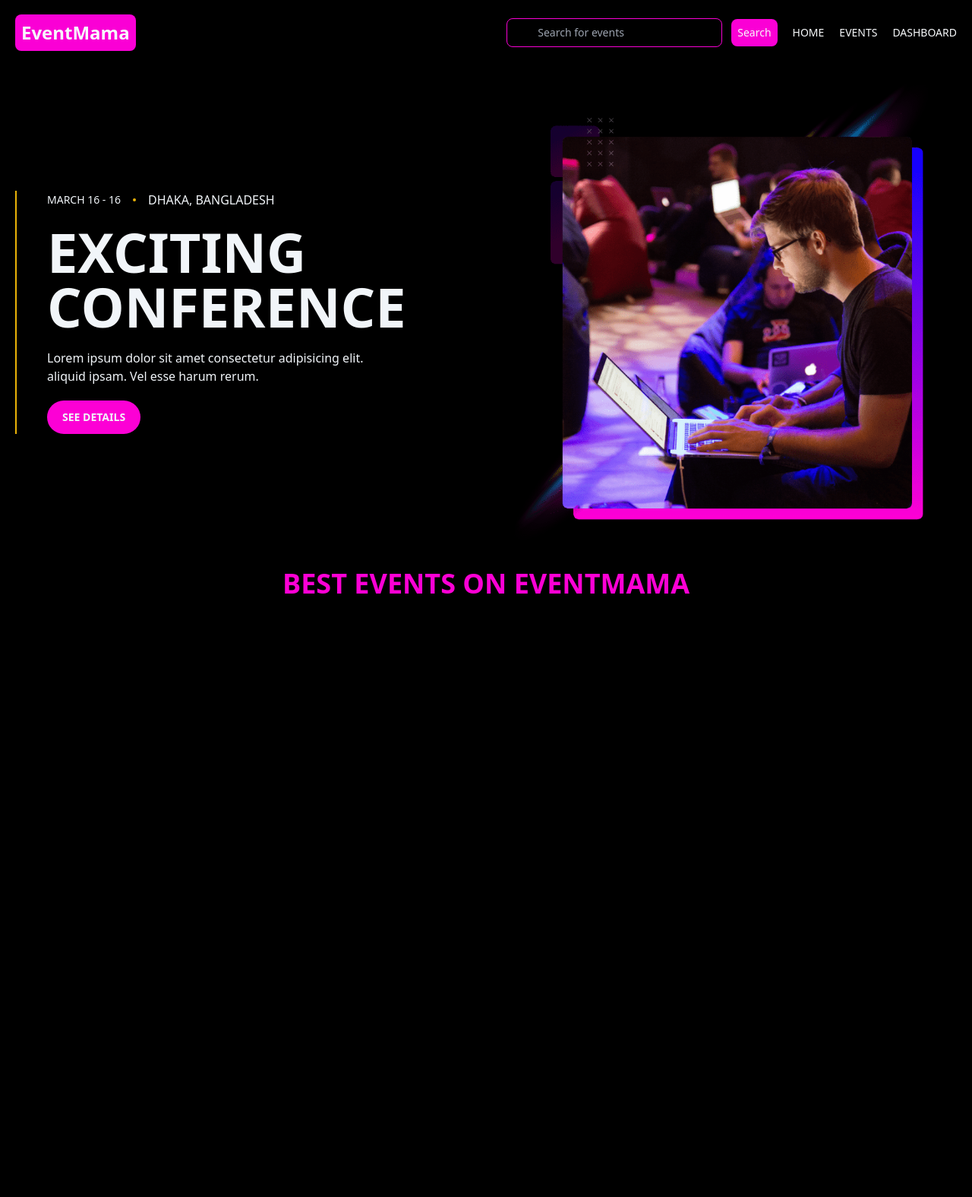
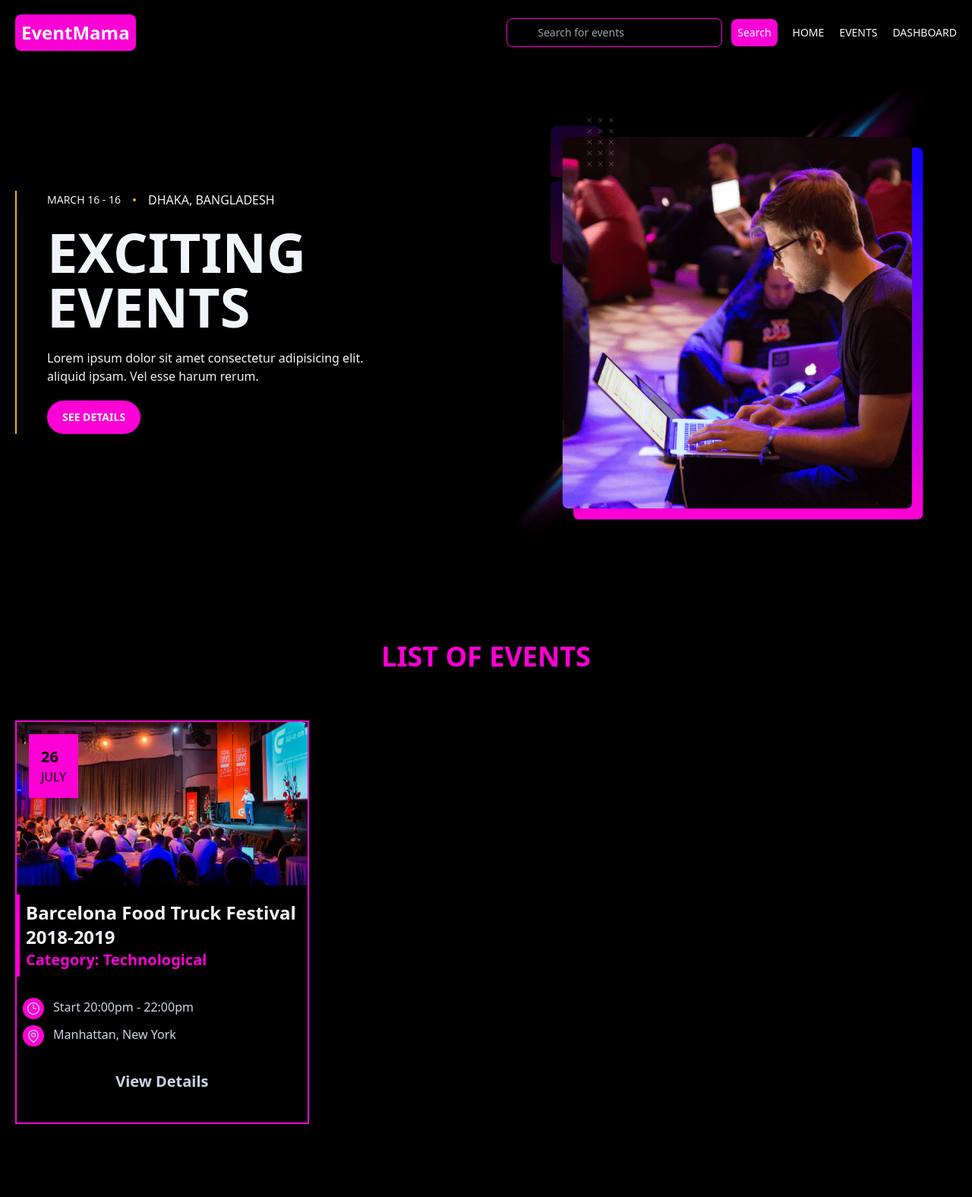
Before and after one commit to MohammadFahad1/Django-Assignment-1-Event-Management-System, a Django app: page / in a window 1280 px wide. Shown: the whole page at 76% size. Before the commit the page ends 781 px from the top, so only its background shows below. Run offline with Django 5.2, Linux system fonts and the light colour scheme.

Commit message:
Event Card Design [Done]

```diff
--- a/events/templates/dashboard/dashboard.html
+++ b/events/templates/dashboard/dashboard.html
@@ -1,6 +1,6 @@
 {% load static %}
 <!DOCTYPE html>
-<html lang="en">
+<html lang="en" class="scroll-smooth">
 <head>
     <meta charset="UTF-8">
     <meta name="viewport" content="width=device-width, initial-scale=1.0">
@@ -10,8 +10,8 @@
 <body class="bg-black">
     <div class="min-h-screen w-full max-w-7xl mx-auto px-5">
         {% comment %} Header Section Starts {% endcomment %}
-         <header class="mt-3">
-            <nav class="text-slate-50 flex flex-col justify-between items-center md:justify-between md:flex-row">
+         <header class="mt-3 sticky top-0 z-10 bg-black">
+            <nav class="text-slate-50 flex flex-col justify-between items-center md:justify-between md:flex-row sticky top-0 left-0">
                 {% comment %} Logo {% endcomment %}
                  <a href="/"><div class="text-2xl p-2 bg-[#FA00D5] rounded-lg font-bold">EventMama</div></a>
 
@@ -23,7 +23,7 @@
                         <input type="submit" value="Search" class="bg-[#FA00D5] p-2 rounded-lg cursor-pointer">
                     </form>
                     <a href="/" class="hover:text-[#FA00D5]">HOME</a>
-                    <a href="/" class="hover:text-[#FA00D5]">EVENTS</a>
+                    <a href="#events" class="hover:text-[#FA00D5]">EVENTS</a>
                     <a href="/" class="hover:text-[#FA00D5]">DASHBOARD</a>
                   </div>
             </nav>
@@ -44,7 +44,7 @@
                         </div>
 
                         <h2 class="text-slate-100 text-5xl sm:text-6xl md:text-7xl font-extrabold pb-5">
-                            EXCITING CONFERENCE
+                            EXCITING EVENTS
                         </h2>
 
                         <p class="pb-5">Lorem ipsum dolor sit amet consectetur adipisicing elit. <br>aliquid ipsam. Vel esse harum rerum.</p>
@@ -60,9 +60,46 @@
             {% comment %} Hero Section Ends {% endcomment %}
 
             {% comment %} List of all Events {% endcomment %}
-             <section class="my-12">
-                <h1 class="text-4xl text-[#FC00D5] text-center font-bold">BEST EVENTS ON EVENTMAMA</h1>
-                {% comment %} <span class="block mx-auto bg-[#FC00D5] h-1 w-[550px]"></span> {% endcomment %}
+             <section class="my-24" id="events">
+                <h1 class="text-4xl text-[#FC00D5] text-center font-bold my-16">LIST OF EVENTS</h1>
+
+                <div class="grid grid-cols-1 md:grid-cols-2 lg:grid-cols-3 gap-10">
+                    {% comment %} Card Items Starts {% endcomment %}
+                    <div class="border-2 border-[#FC00D5] relative top-0 left-0">
+                        <img src="{% static "images/event1.jpg" %}" alt="" class="w-full">
+                        <div class="absolute top-4 left-4 bg-[#FC00D5] p-4">
+                            <h4 class="text-xl font-extrabold">26</h4>
+                            <p>JULY</p>
+                        </div>
+                        <div class="p-2 border-s-4 border-[#FC00D5] my-3">
+                            <h3 class="text-2xl font-bold text-slate-100">Barcelona Food Truck Festival 2018-2019</h3>
+                            <h4 class="text-xl font-bold text-[#FC00D5]">Category: Technological</h4>
+                        </div>
+                        <div class="p-2 text-slate-300">
+                            <div class="flex gap-3 my-2">
+                                <div class="p-1 rounded-full bg-[#FC00D5] text-sm">
+                                    <svg xmlns="http://www.w3.org/2000/svg" fill="none" viewBox="0 0 24 24" stroke-width="1.5" stroke="currentColor" class="size-5">
+                                    <path stroke-linecap="round" stroke-linejoin="round" d="M12 6v6h4.5m4.5 0a9 9 0 1 1-18 0 9 9 0 0 1 18 0Z" />
+                                    </svg>
+                                </div>
+                                <span>Start 20:00pm - 22:00pm</span>
+                            </div>
+
+                            <div class="flex gap-3 my-2">
+                                <div class="p-1 rounded-full bg-[#FC00D5] text-sm">
+                                    <svg xmlns="http://www.w3.org/2000/svg" fill="none" viewBox="0 0 24 24" stroke-width="1.5" stroke="currentColor" class="size-5">
+                                    <path stroke-linecap="round" stroke-linejoin="round" d="M15 10.5a3 3 0 1 1-6 0 3 3 0 0 1 6 0Z" />
+                                    <path stroke-linecap="round" stroke-linejoin="round" d="M19.5 10.5c0 7.142-7.5 11.25-7.5 11.25S4.5 17.642 4.5 10.5a7.5 7.5 0 1 1 15 0Z" />
+                                    </svg>
+                                </div>
+                                <span>Manhattan, New York</span>
+                            </div>
+
+                            <a href="/" target="_blank" class="block px-5 py-3 hover:bg-[#FC00D5] text-xl text-center font-bold my-5 rounded transition-colors">View Details</a>
+                        </div>
+                    </div>
+                    {% comment %} Card Item Ends {% endcomment %}
+                </div>
              </section>
             {% comment %} List of all Events {% endcomment %}
         </main>
--- a/static/css/output.css
+++ b/static/css/output.css
@@ -628,9 +628,34 @@ video {
   position: sticky;
 }
 
+.left-0 {
+  left: 0px;
+}
+
+.top-0 {
+  top: 0px;
+}
+
+.left-4 {
+  left: 1rem;
+}
+
+.top-4 {
+  top: 1rem;
+}
+
+.z-10 {
+  z-index: 10;
+}
+
 .mx-auto {
   margin-left: auto;
   margin-right: auto;
+}
+
+.my-12 {
+  margin-top: 3rem;
+  margin-bottom: 3rem;
 }
 
 .my-8 {
@@ -638,9 +663,34 @@ video {
   margin-bottom: 2rem;
 }
 
+.my-10 {
+  margin-top: 2.5rem;
+  margin-bottom: 2.5rem;
+}
+
+.my-2 {
+  margin-top: 0.5rem;
+  margin-bottom: 0.5rem;
+}
+
+.my-3 {
+  margin-top: 0.75rem;
+  margin-bottom: 0.75rem;
+}
+
 .my-5 {
   margin-top: 1.25rem;
   margin-bottom: 1.25rem;
+}
+
+.my-24 {
+  margin-top: 6rem;
+  margin-bottom: 6rem;
+}
+
+.my-16 {
+  margin-top: 4rem;
+  margin-bottom: 4rem;
 }
 
 .mt-14 {
@@ -675,6 +725,21 @@ video {
   display: none;
 }
 
+.size-6 {
+  width: 1.5rem;
+  height: 1.5rem;
+}
+
+.size-4 {
+  width: 1rem;
+  height: 1rem;
+}
+
+.size-5 {
+  width: 1.25rem;
+  height: 1.25rem;
+}
+
 .h-1 {
   height: 0.25rem;
 }
@@ -689,26 +754,6 @@ video {
 
 .w-full {
   width: 100%;
-}
-
-.w-28 {
-  width: 7rem;
-}
-
-.w-\[400PX\] {
-  width: 400PX;
-}
-
-.w-\[400px\] {
-  width: 400px;
-}
-
-.w-\[600px\] {
-  width: 600px;
-}
-
-.w-\[550px\] {
-  width: 550px;
 }
 
 .max-w-7xl {
@@ -759,6 +804,10 @@ video {
   justify-content: space-between;
 }
 
+.gap-3 {
+  gap: 0.75rem;
+}
+
 .gap-4 {
   gap: 1rem;
 }
@@ -767,12 +816,12 @@ video {
   gap: 1.25rem;
 }
 
-.gap-6 {
-  gap: 1.5rem;
+.gap-10 {
+  gap: 2.5rem;
 }
 
-.gap-3 {
-  gap: 0.75rem;
+.scroll-smooth {
+  scroll-behavior: smooth;
 }
 
 .rounded {
@@ -799,6 +848,10 @@ video {
   border-inline-start-width: 2px;
 }
 
+.border-s-4 {
+  border-inline-start-width: 4px;
+}
+
 .border-\[\#FA00D5\] {
   --tw-border-opacity: 1;
   border-color: rgb(250 0 213 / var(--tw-border-opacity, 1));
@@ -812,6 +865,11 @@ video {
 .border-yellow-500 {
   --tw-border-opacity: 1;
   border-color: rgb(234 179 8 / var(--tw-border-opacity, 1));
+}
+
+.border-\[\#FC00D5\] {
+  --tw-border-opacity: 1;
+  border-color: rgb(252 0 213 / var(--tw-border-opacity, 1));
 }
 
 .bg-\[\#FA00D5\] {
@@ -855,6 +913,14 @@ video {
   padding: 2rem;
 }
 
+.p-1 {
+  padding: 0.25rem;
+}
+
+.p-4 {
+  padding: 1rem;
+}
+
 .px-10 {
   padding-left: 2.5rem;
   padding-right: 2.5rem;
@@ -892,6 +958,11 @@ video {
   line-height: 2rem;
 }
 
+.text-4xl {
+  font-size: 2.25rem;
+  line-height: 2.5rem;
+}
+
 .text-5xl {
   font-size: 3rem;
   line-height: 1;
@@ -902,14 +973,9 @@ video {
   line-height: 1.25rem;
 }
 
-.text-3xl {
-  font-size: 1.875rem;
-  line-height: 2.25rem;
-}
-
-.text-4xl {
-  font-size: 2.25rem;
-  line-height: 2.5rem;
+.text-xl {
+  font-size: 1.25rem;
+  line-height: 1.75rem;
 }
 
 .font-bold {
@@ -924,6 +990,11 @@ video {
   text-transform: uppercase;
 }
 
+.text-\[\#FC00D5\] {
+  --tw-text-opacity: 1;
+  color: rgb(252 0 213 / var(--tw-text-opacity, 1));
+}
+
 .text-slate-100 {
   --tw-text-opacity: 1;
   color: rgb(241 245 249 / var(--tw-text-opacity, 1));
@@ -934,17 +1005,24 @@ video {
   color: rgb(248 250 252 / var(--tw-text-opacity, 1));
 }
 
-.text-\[\#FC00D5\] {
+.text-slate-400 {
   --tw-text-opacity: 1;
-  color: rgb(252 0 213 / var(--tw-text-opacity, 1));
+  color: rgb(148 163 184 / var(--tw-text-opacity, 1));
 }
 
-.underline {
-  text-decoration-line: underline;
+.text-slate-300 {
+  --tw-text-opacity: 1;
+  color: rgb(203 213 225 / var(--tw-text-opacity, 1));
 }
 
 .filter {
   filter: var(--tw-blur) var(--tw-brightness) var(--tw-contrast) var(--tw-grayscale) var(--tw-hue-rotate) var(--tw-invert) var(--tw-saturate) var(--tw-sepia) var(--tw-drop-shadow);
+}
+
+.transition-colors {
+  transition-property: color, background-color, border-color, text-decoration-color, fill, stroke;
+  transition-timing-function: cubic-bezier(0.4, 0, 0.2, 1);
+  transition-duration: 150ms;
 }
 
 .ease-in-out {
@@ -961,12 +1039,21 @@ video {
   background-color: rgb(251 113 133 / var(--tw-bg-opacity, 1));
 }
 
+.hover\:bg-\[\#FC00D5\]:hover {
+  --tw-bg-opacity: 1;
+  background-color: rgb(252 0 213 / var(--tw-bg-opacity, 1));
+}
+
 .hover\:text-\[\#FA00D5\]:hover {
   --tw-text-opacity: 1;
   color: rgb(250 0 213 / var(--tw-text-opacity, 1));
 }
 
 @media (min-width: 640px) {
+  .sm\:grid-cols-2 {
+    grid-template-columns: repeat(2, minmax(0, 1fr));
+  }
+
   .sm\:text-6xl {
     font-size: 3.75rem;
     line-height: 1;
@@ -986,6 +1073,10 @@ video {
     grid-template-columns: repeat(2, minmax(0, 1fr));
   }
 
+  .md\:grid-cols-3 {
+    grid-template-columns: repeat(3, minmax(0, 1fr));
+  }
+
   .md\:flex-row {
     flex-direction: row;
   }
@@ -999,3 +1090,9 @@ video {
     line-height: 1;
   }
 }
+
+@media (min-width: 1024px) {
+  .lg\:grid-cols-3 {
+    grid-template-columns: repeat(3, minmax(0, 1fr));
+  }
+}
```
Also changed, not shown: static/images/event1.jpg (added).
